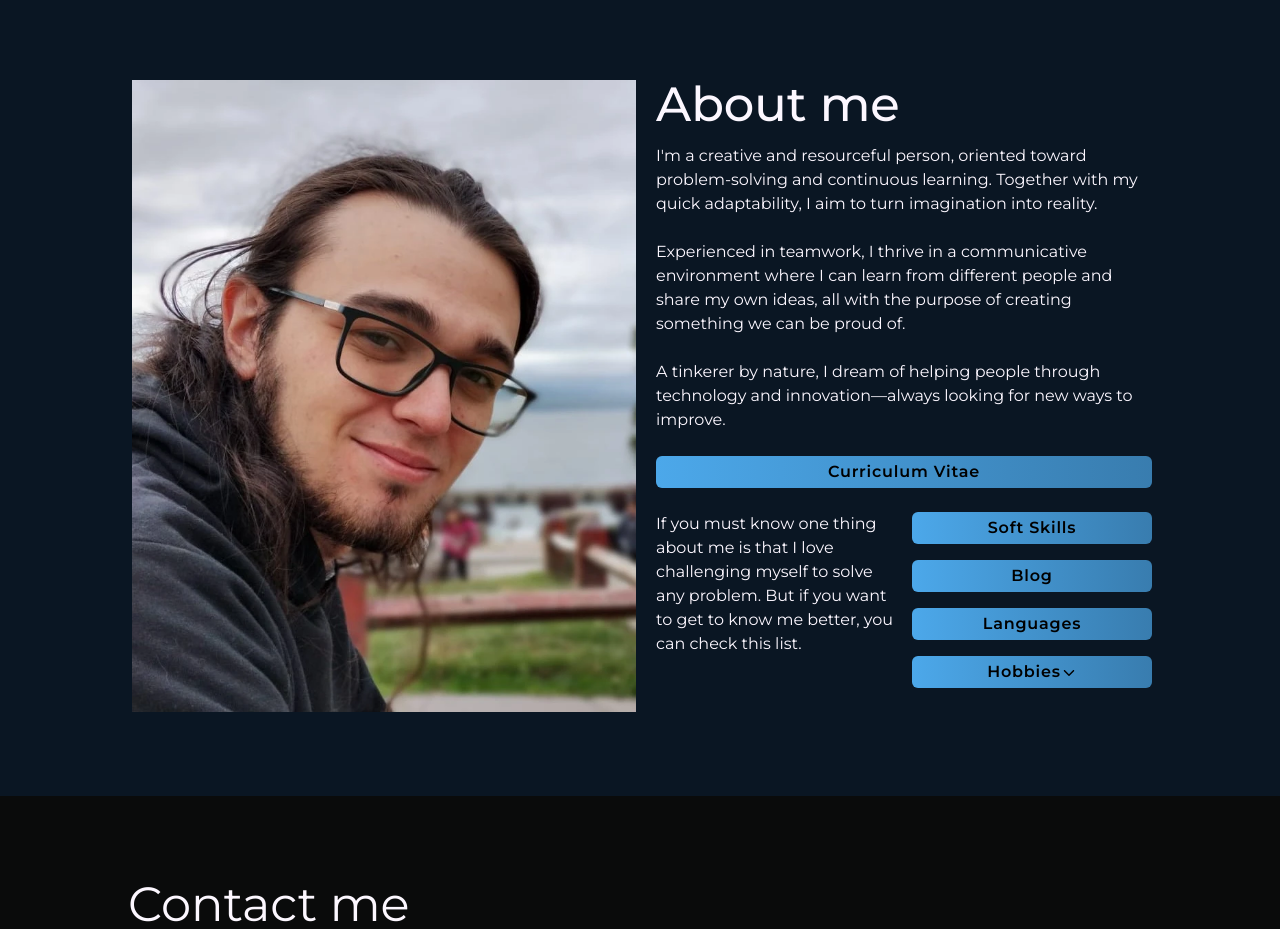
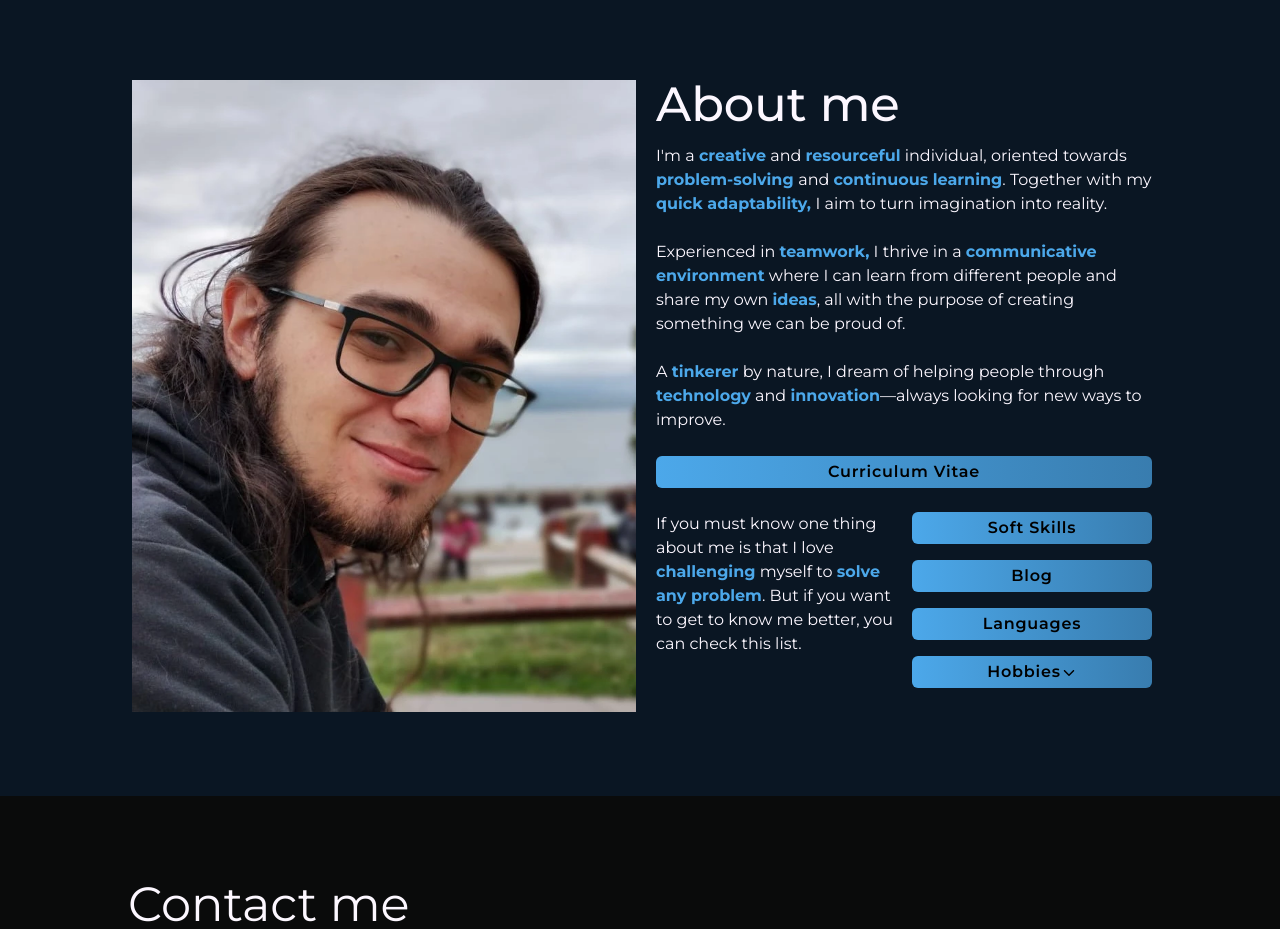
Before and after one commit to tomasesquivelgc/Portfolio, a React (Vite) app: page / in a window 1280 px wide. Shown: the part 4500-5429 px from the top of the page. Built offline with nearby package versions, Linux system fonts and the light colour scheme; a web font is replaced by a local one.

Commit message:
highlighted buzzwords

```diff
--- a/src/sections/AboutSection.jsx
+++ b/src/sections/AboutSection.jsx
@@ -7,17 +7,27 @@ function AboutSection() {
       <div className="w-full lg:w-1/2">
         <h2 className="font-medium text-5xl py-1">About me</h2>
         <p className="py-3 mb-3">
-          I'm a creative and resourceful person, oriented toward problem-solving
-          and continuous learning. Together with my quick adaptability,
+          I'm a <span className="font-bold text-argBlue">creative</span> and <span className="text-argBlue font-bold">resourceful</span> individual,
+          oriented towards <span className="font-bold text-argBlue">problem-solving </span>
+          and <span className="font-bold text-argBlue">
+          continuous learning</span>.
+          Together with my <span className="font-bold text-argBlue">
+          quick adaptability, </span>
           I aim to turn imagination into reality.
           <br />
           <br />
-          Experienced in teamwork, I thrive in a communicative environment where I can
-          learn from different people and share my own ideas, all with the purpose of creating
+          Experienced in <span className="font-bold text-argBlue">
+          teamwork,</span> I thrive in a <span className="font-bold text-argBlue">
+          communicative environment</span> where I can
+          learn from different people and share my own <span className="font-bold text-argBlue">
+          ideas</span>, all with the purpose of creating
           something we can be proud of.
           <br />
           <br />
-          A tinkerer by nature, I dream of helping people through technology and innovation—always
+          A <span className="font-bold text-argBlue">
+          tinkerer</span> by nature, I dream of helping people through <span className="font-bold text-argBlue">
+          technology</span> and <span className="font-bold text-argBlue">
+          innovation</span>—always
           looking for new ways to improve.
           <br />
         </p>
@@ -32,8 +42,9 @@ function AboutSection() {
         </motion.a>
         <div className="py-1  mt-4 flex gap-4">
           <p className="py-1 w-1/2">
-            If you must know one thing about me is that I love challenging myself to
-            solve any problem. But if you want to get to know me better,
+            If you must know one thing about me is that I love <span className="font-bold text-argBlue">
+            challenging</span> myself to <span className="font-bold text-argBlue">
+            solve any problem</span>. But if you want to get to know me better,
             you can check this list.
           </p>
           <div  className="w-1/2">
```
